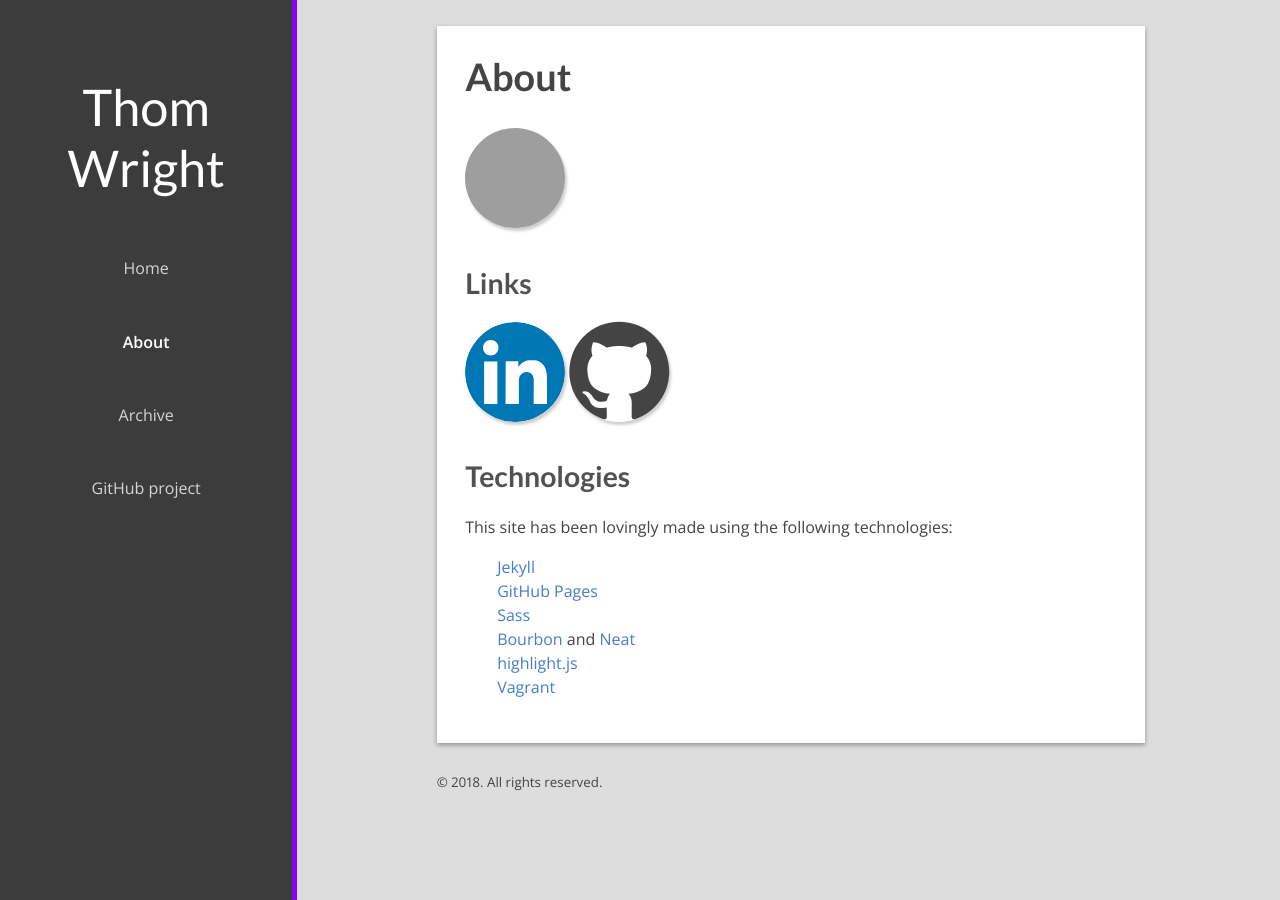
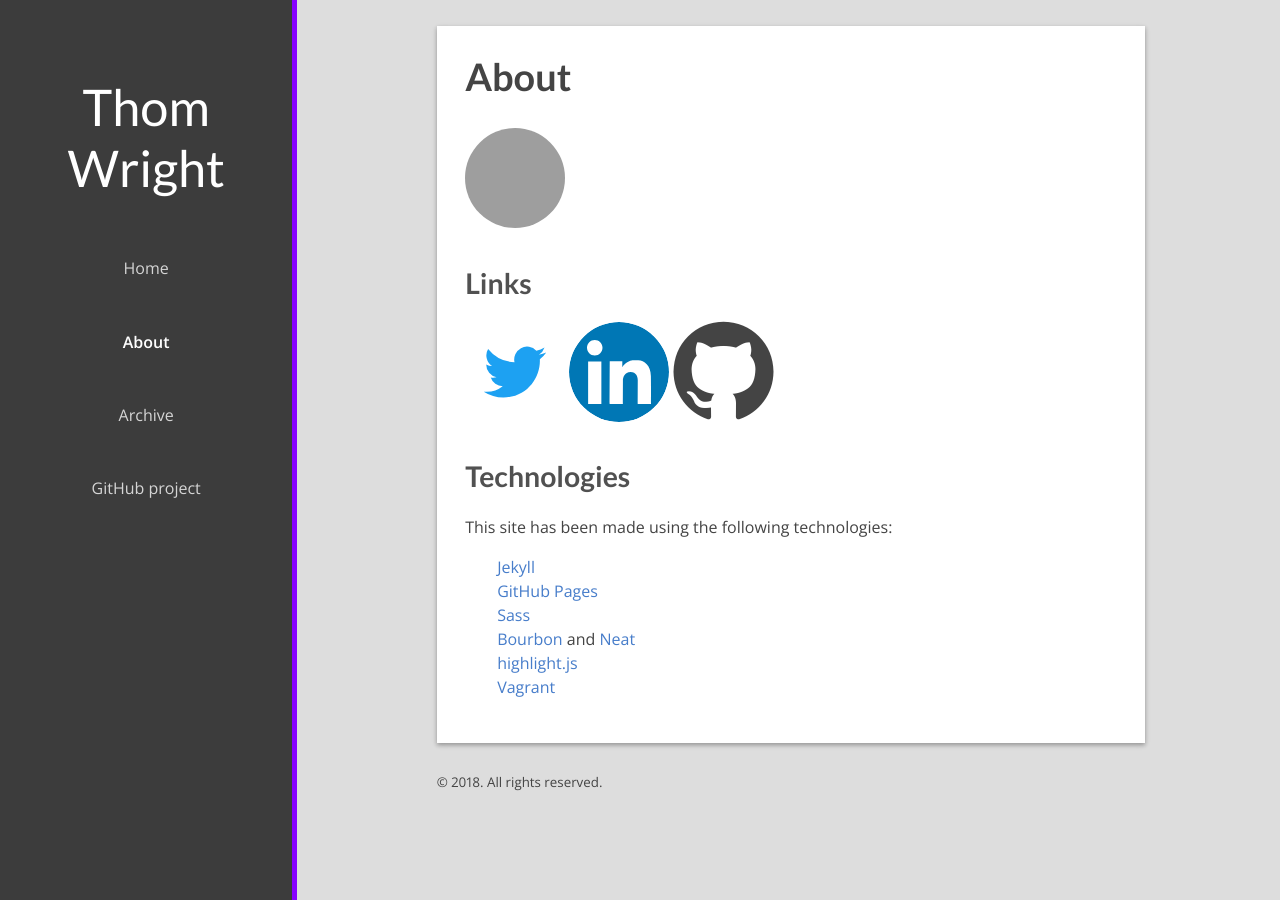
Before and after one commit to ThomWright/ThomWright.github.io, a Jekyll site: the page built from about.md, in a window 1280 px wide. Built offline with Jekyll 4.4.1, drawn with Linux system fonts in a browser that asks for light colours; nearby versions of some CDN libraries; grey boxes are pictures that could not be loaded.

Commit message:
Add link to twitter

```diff
--- a/about.md
+++ b/about.md
@@ -7,13 +7,16 @@ title: About
 
 ## Links
 
+<a href="//twitter.com/ThomWright0" target="/blank">
+  <img class="img-circle round-icon" height="100" width="100" alt="Twitter" src="{{ site.baseurl }}/public/imgs/twitter.svg">
+</a>
 <a href="//www.linkedin.com/in/thomwright0/" target="_blank">
   <img class="img-circle round-icon" height="100" width="100" alt="LinkedIn" src="{{ site.baseurl }}/public/imgs/linkedin.svg">
 </a>
 <a class="round-icon mega-octicon octicon-mark-github" href="//github.com/ThomWright" target="_blank"></a>
 
 ## Technologies
-This site has been lovingly made using the following technologies:
+This site has been made using the following technologies:
 
 - [Jekyll](http://jekyllrb.com/)
 - [GitHub Pages](https://pages.github.com/)
--- a/public/css/_sass/_icons.scss
+++ b/public/css/_sass/_icons.scss
@@ -14,12 +14,4 @@
   color: $base-font-color;
   vertical-align: bottom;
   border-radius: 50%;
-
-  $transitions: (
-    box-shadow: (
-      normal: 2px 3px 3px rgba(0,0,0,0.2),
-      hover : 2px 3px 3px rgba(0,0,0,0.1)
-    )
-  );
-  @include hover-transitions($transitions);
 }
```
Also changed, not shown: public/imgs/twitter.svg (added).
